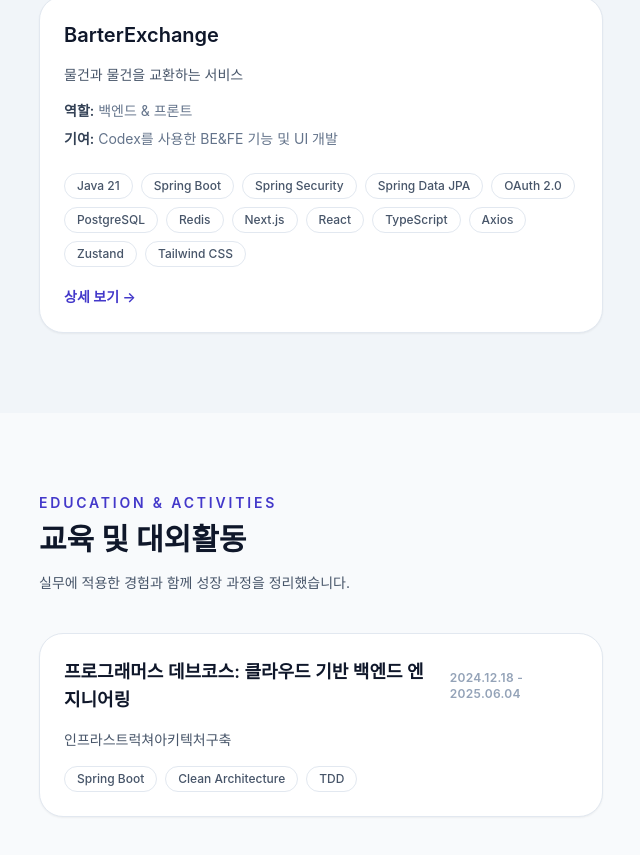
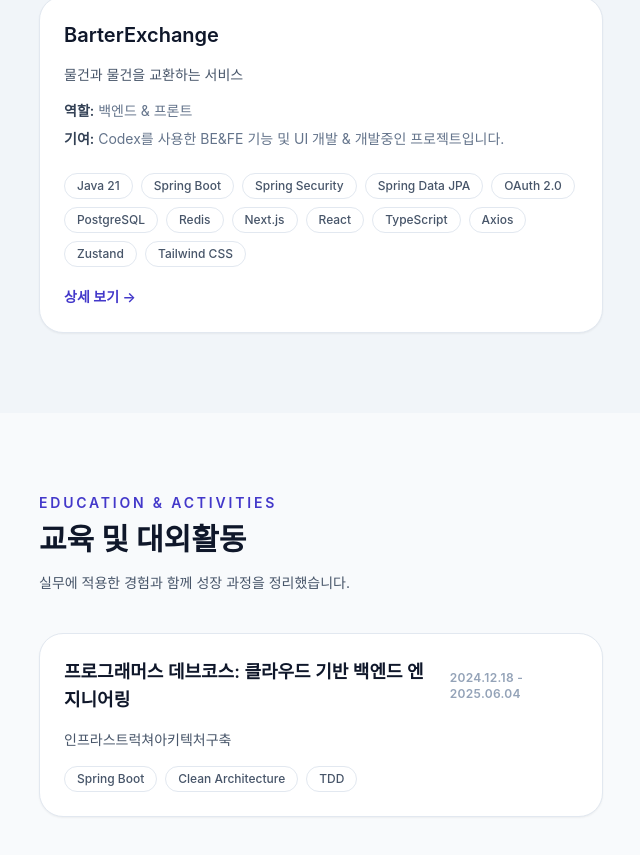
Before and after one commit to chohyunwoo/portfolio, a React (Vite) app: page / in a window 1280 px wide. Shown: the part 2556-3411 px from the top of the page, without its empty margins (25-665 px from the left). Built offline with nearby package versions, Linux system fonts and the light colour scheme; the HTML template or start-up script is replaced by a standard one.

Commit message:
docs: content.ts

```diff
--- a/src/data/content.ts
+++ b/src/data/content.ts
@@ -24,7 +24,7 @@ export const projects = [
     isMain: false,
     overview: "물건과 물건을 교환하는 서비스",
     role: "백엔드 & 프론트 ",
-    contribution: "Codex를 사용한 BE&FE 기능 및 UI 개발",
+    contribution: "Codex를 사용한 BE&FE 기능 및 UI 개발 & 개발중인 프로젝트입니다.",
     tags: ["Java 21","Spring Boot","Spring Security","Spring Data JPA","OAuth 2.0","PostgreSQL","Redis","Next.js","React", "TypeScript","Axios", "Zustand","Tailwind CSS"],
     link: "https://github.com/BarterExchange"
   }
```
